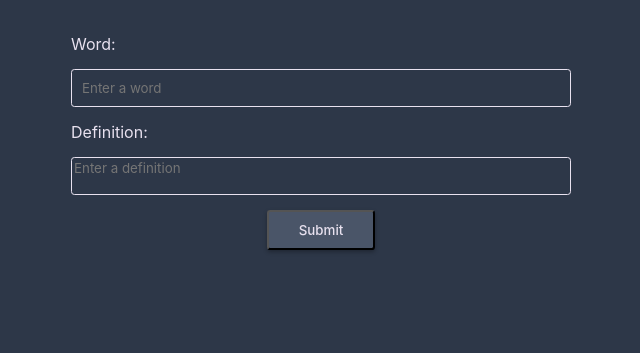
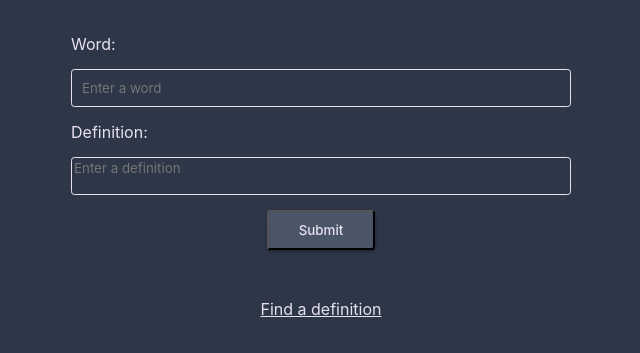
Before and after one commit to travis-aaron/comp4537-lab0, a website with bundled scripts: page COMP4537/labs/5/store.html in a window 1280 px wide. Shown: the part 103-456 px from the top of the page, without its empty margins (319-959 px from the left). Built offline with nearby package versions, Linux system fonts and the light colour scheme.

Commit message:
feat: add links to store and search

```diff
--- a/COMP4537/labs/5/css/style.css
+++ b/COMP4537/labs/5/css/style.css
@@ -1,5 +1,13 @@
 * {
 	font-family: -apple-system, system-ui, "Segoe UI", "Liberation Sans", sans-serif;
+}
+
+a {
+	display: flex;
+	justify-content: center;
+	color: #E8E1EF;
+	align-items: center;
+	margin-bottom: 1em;
 }
 
 button {
@@ -19,6 +27,7 @@ button:hover {
 
 body {
 	background-color: #2d3748;
+	border-radius: 1em;
 }
 
 h1 {
--- a/COMP4537/labs/5/store.js
+++ b/COMP4537/labs/5/store.js
@@ -48,6 +48,11 @@ class Store {
 		const resultText = document.createElement('h3');
 		resultText.id = 'resultText';
 
+		const link = document.createElement('a');
+		link.setAttribute('href', './search.html')
+		link.textContent = labels.findDefinition;
+
+
 		const inputDiv = document.createElement('div');
 		inputDiv.id = 'inputDiv';
 
@@ -60,6 +65,8 @@ class Store {
 		inputDiv.appendChild(defTextarea);
 		inputDiv.appendChild(button);
 		inputDiv.appendChild(resultDiv);
+		inputDiv.appendChild(link);
+
 		document.body.appendChild(inputDiv);
 	}
 
```
Also changed, not shown: COMP4537/labs/5/search.js (+9 -2 lines).
